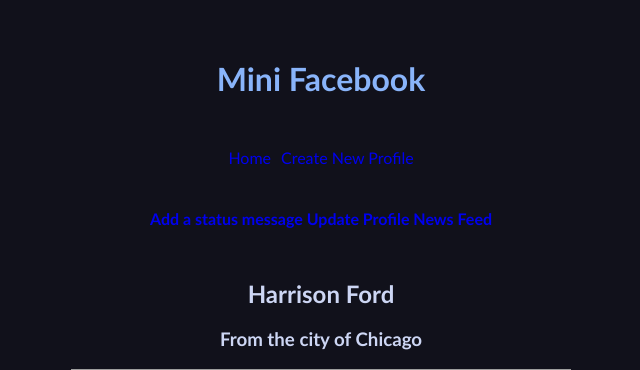
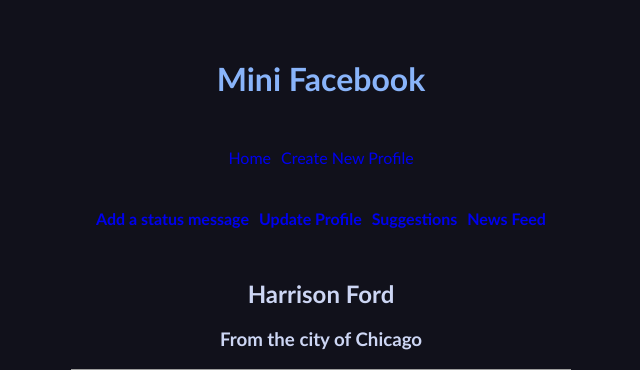
Before and after one commit to jhou22/cs412-, a Django app: page /mini_fb/profile/1 in a window 1280 px wide. Shown: the top 370 px of the page, without its empty margins (319-959 px from the left). Run offline with Django 5.2, Linux system fonts and the light colour scheme; data comes from the database, SQL or seed files in the repository; grey boxes are pictures that could not be loaded.

Commit message:
Added views and template for mini_fb

```diff
--- a/mini_fb/templates/mini_fb/friend_suggestions.html
+++ b/mini_fb/templates/mini_fb/friend_suggestions.html
@@ -2,6 +2,9 @@
 <div>
 {% comment %} Jianhui Hou, U26752765, html file for showing possible friends {% endcomment %}
 <h3 style="text-align: center">Friends {{profile.first_name}} {{profile.last_name}} may know</h3>
+<nav>
+  <a href="{% url 'show_profile' profile.pk%}" style="text-align:center;">Profile</a>
+</nav>
 <div id="friends">
     {% for p in profile.get_friend_suggestions %}
 
--- a/mini_fb/templates/mini_fb/show_profile.html
+++ b/mini_fb/templates/mini_fb/show_profile.html
@@ -4,6 +4,7 @@
   <h4 id="add-status">
     <a href="{% url 'create_status' profile.pk %}"> Add a status message</a>
     <a href="{% url 'update_profile' profile.pk %}"> Update Profile</a>
+    <a href="{% url 'show_friend_suggestions' profile.pk%}">Suggestions</a>
     <a href="{% url 'news_feed' profile.pk%}">News Feed</a>
   </h4>
   <article class="profile">
--- a/static/mini_fb_styles.css
+++ b/static/mini_fb_styles.css
@@ -26,6 +26,9 @@
 
 #add-status {
     text-align: center;
+    display: flex;
+    gap: 10px;
+    justify-content: center;
 }
 
 a {
```
